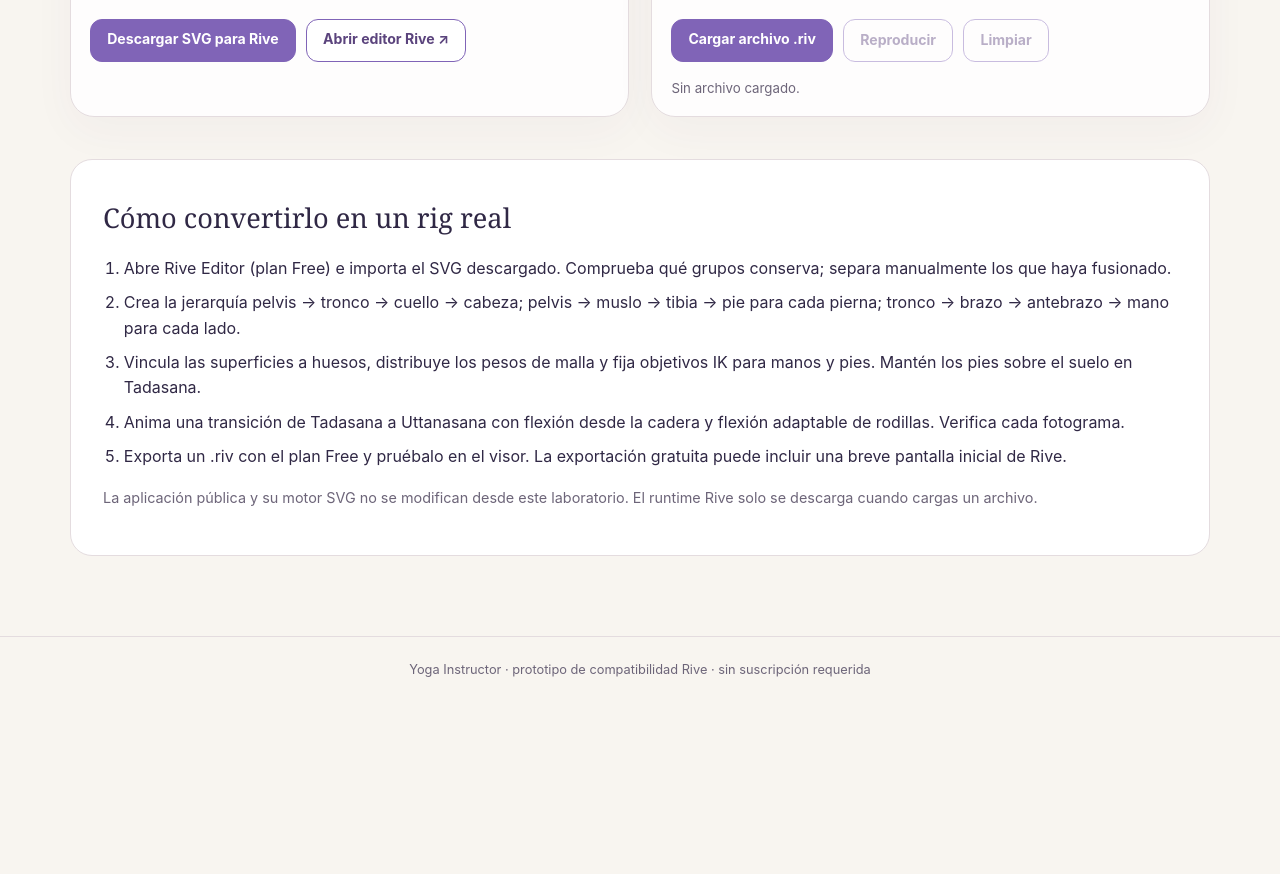
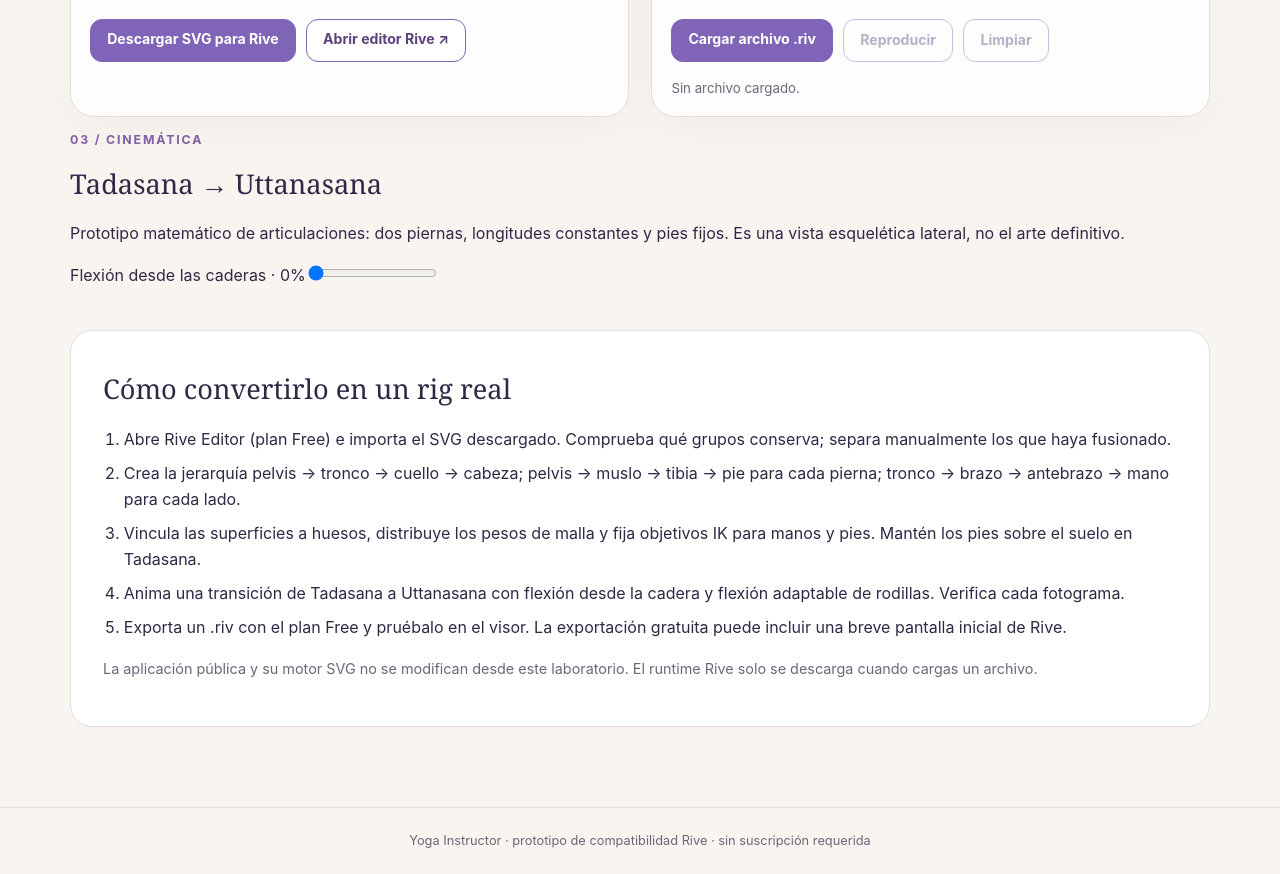
Before and after one commit to GracianB/yoga-instructor, a website: page rive-lab.html in a window 1280 px wide. Shown: the part 1054-1928 px from the top of the page. Before the commit the page ends 1757 px from the top, so only its background shows below. Drawn offline with Linux system fonts and the light colour scheme.

Commit message:
Add anatomical IK preview alongside Rive lab

```diff
--- a/rive-lab.html
+++ b/rive-lab.html
@@ -23,6 +23,11 @@
 <div class="controls"><label class="action upload" for="rive-file">Cargar archivo .riv</label><input id="rive-file" type="file" accept=".riv,application/octet-stream"><button id="rive-play" class="ghost" type="button" disabled>Reproducir</button><button id="rive-clear" class="ghost" type="button" disabled>Limpiar</button></div>
 <p class="status" id="rive-status" role="status" aria-live="polite">Sin archivo cargado.</p></section>
 </div>
+<section class="kinematics" aria-labelledby="ik-title">
+<div><p class="eyebrow">03 / CINEMÁTICA</p><h2 id="ik-title">Tadasana → Uttanasana</h2><p>Prototipo matemático de articulaciones: dos piernas, longitudes constantes y pies fijos. Es una vista esquelética lateral, no el arte definitivo.</p>
+<label for="fold-progress">Flexión desde las caderas · <output id="fold-value" for="fold-progress">0%</output></label><input id="fold-progress" type="range" min="0" max="100" value="0" step="1"></div>
+<div id="ik-stage" class="ik-stage" aria-live="off"></div>
+</section>
 <section class="next-steps"><h2>Cómo convertirlo en un rig real</h2><ol><li>Abre Rive Editor (plan Free) e importa el SVG descargado. Comprueba qué grupos conserva; separa manualmente los que haya fusionado.</li><li>Crea la jerarquía pelvis → tronco → cuello → cabeza; pelvis → muslo → tibia → pie para cada pierna; tronco → brazo → antebrazo → mano para cada lado.</li><li>Vincula las superficies a huesos, distribuye los pesos de malla y fija objetivos IK para manos y pies. Mantén los pies sobre el suelo en Tadasana.</li><li>Anima una transición de Tadasana a Uttanasana con flexión desde la cadera y flexión adaptable de rodillas. Verifica cada fotograma.</li><li>Exporta un .riv con el plan Free y pruébalo en el visor. La exportación gratuita puede incluir una breve pantalla inicial de Rive.</li></ol><p>La aplicación pública y su motor SVG no se modifican desde este laboratorio. El runtime Rive solo se descarga cuando cargas un archivo.</p></section>
 </main>
 <footer>Yoga Instructor · prototipo de compatibilidad Rive · sin suscripción requerida</footer>
```
